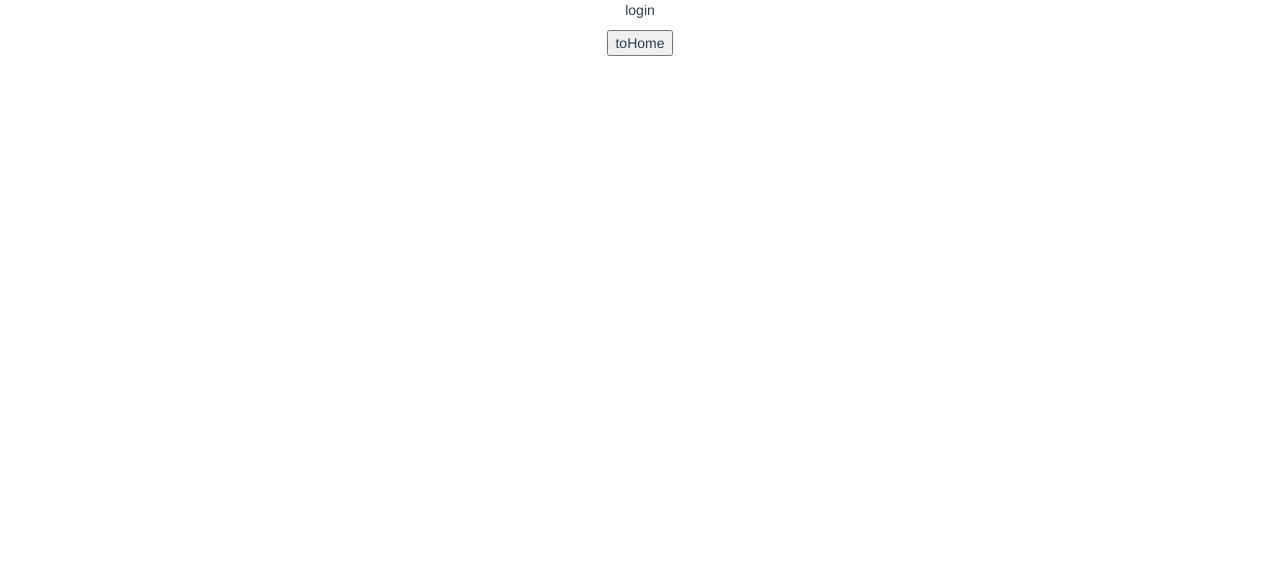
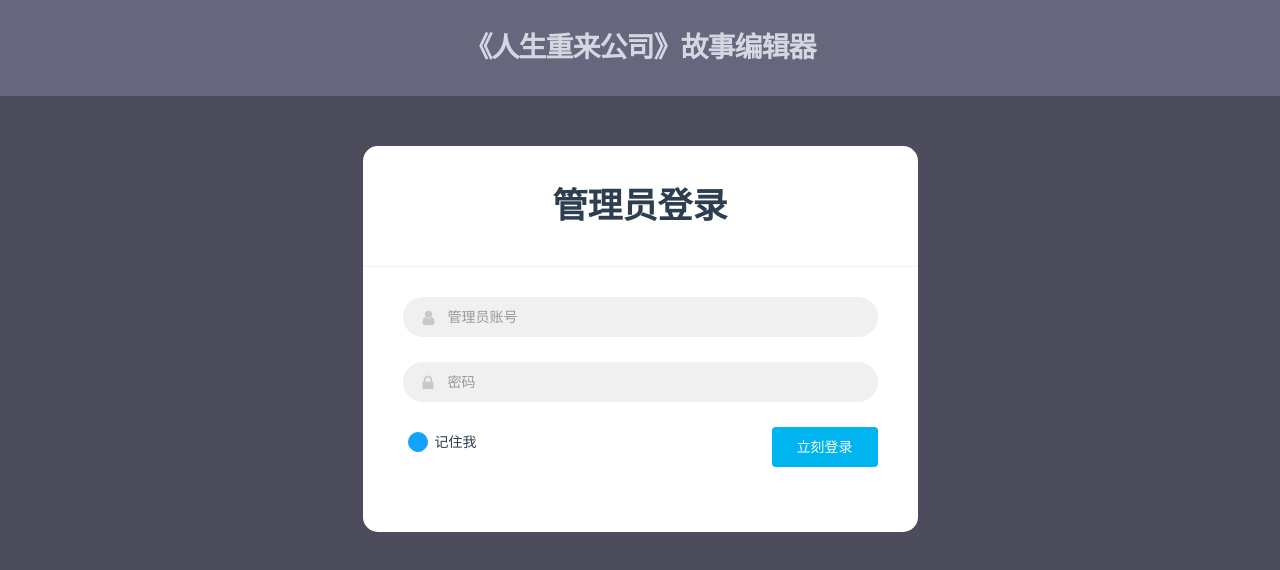
Before and after one commit to XS-Jinbert/lifeRestartStoryEdit, a Vue app: page /#/login in a window 1280 px wide. Shown: the top 570 px of the page. Built offline with nearby package versions, Linux system fonts and the light colour scheme.

Commit message:
安全登录

```diff
--- a/public/index.html
+++ b/public/index.html
@@ -12,6 +12,8 @@
     <script src="https://cdn.staticfile.org/jquery/2.1.1/jquery.min.js"></script>
     <!-- 最新的 Bootstrap 核心 JavaScript 文件 -->
     <script src="https://cdn.staticfile.org/twitter-bootstrap/3.3.7/js/bootstrap.min.js"></script>
+    <!-- Fontawesome -->
+    <link href="http://cdn.bootcss.com/font-awesome/4.6.3/css/font-awesome.min.css" rel="stylesheet">
     <title>
         <%= htmlWebpackPlugin.options.title %>
     </title>
--- a/src/components/datapanel/worldpanel.vue
+++ b/src/components/datapanel/worldpanel.vue
@@ -15,12 +15,14 @@
 
 <script>
 import datapanel from "./basepanel/datapanel.vue";
+import { useRouter } from "vue-router";
 export default {
   components: {
     panel: datapanel,
   },
   data() {
     return {
+      router: useRouter(),
       tableName: "基础信息：世界编辑",
       tableTitles: ["世界ID", "世界名字", "世界描述", "世界价值"],
       modalTitles: {
@@ -41,8 +43,14 @@ export default {
     };
   },
   methods: {
+    tologin() {
+      this.router.push({ name: "login" });
+    },
     GetAllItem() {
       console.log("请求ing");
+      if (this.axios.defaults.headers.common["token"] == null) {
+        this.tologin();
+      } else {
         this.axios
           .get("http://localhost:8848/world/findAll")
           .then((response) => {
@@ -55,6 +63,7 @@ export default {
             console.log("请求失败");
             console.log(error);
           });
+      }
     },
 
     // 更新查询出来的队列
--- a/src/home.vue
+++ b/src/home.vue
@@ -93,13 +93,3 @@ export default {
   },
 };
 </script>
-
-<style>
-#app {
-  font-family: Avenir, Helvetica, Arial, sans-serif;
-  -webkit-font-smoothing: antialiased;
-  -moz-osx-font-smoothing: grayscale;
-  text-align: center;
-  color: #2c3e50;
-}
-</style>
--- a/src/login.vue
+++ b/src/login.vue
@@ -1,6 +1,59 @@
 <template>
-  <p>login</p>
-  <button @click="toHome">toHome</button>
+  <header class="htmleaf-header">
+    <h1>《人生重来公司》故事编辑器</h1>
+    <div class="htmleaf-links"></div>
+  </header>
+  <div
+    class="demo form-bg"
+    style="
+      background-color: #4c4c5c;
+      padding: 50px;
+      width: 100%;
+      height: 100%;
+      position: fixed;
+    "
+  >
+    <div class="container">
+      <div class="row">
+        <div class="col-md-offset-3 col-md-6">
+          <form class="form-horizontal">
+            <span class="heading">管理员登录</span>
+            <div class="form-group">
+              <input
+                type="username"
+                class="form-control"
+                id="username"
+                placeholder="管理员账号"
+              />
+              <i class="fa fa-user"></i>
+            </div>
+            <div class="form-group">
+              <input
+                type="password"
+                class="form-control"
+                id="password"
+                placeholder="密码"
+              />
+              <i class="fa fa-lock"></i>
+            </div>
+            <div class="form-group">
+              <div class="main-checkbox">
+                <input
+                  type="checkbox"
+                  value="None"
+                  id="checkbox1"
+                  name="check"
+                />
+                <label for="checkbox1"></label>
+              </div>
+              <span class="text">记住我</span>
+              <button @click="loginRequest" class="btn btn-info">立刻登录</button>
+            </div>
+          </form>
+        </div>
+      </div>
+    </div>
+  </div>
 </template>
 
 <script>
@@ -15,6 +68,201 @@ export default {
     toHome() {
       this.router.push({ name: "home" });
     },
+    loginRequest() {
+      let unit = new FormData();
+
+      unit.append("username", document.getElementById('username').value);
+      unit.append("password", document.getElementById('password').value);
+      this.axios
+        .post("http://localhost:8848/login", unit)
+        .then((response) => {
+          if (this.result(response)) {
+            console.log(response);
+            this.login(response.data.extended.token);
+            alert("登录成功");
+          }
+        })
+        .catch(function (error) {
+          // 请求失败处理
+          console.log("请求失败");
+          console.log(error);
+        });
+    },
+    login(token){
+      this.axios.defaults.headers.common["token"] = token;
+      this.toHome();
+    },
+
+    // 处理返回信息
+    result(response) {
+      if (response.data.code == 200) {
+        return true;
+      } else {
+        alert(response.data.message);
+        return false;
+      }
+    },
   },
 };
 </script>
+
+<style>
+/* Header */
+.htmleaf-header {
+  padding: 1em 190px 1em;
+  letter-spacing: -1px;
+  text-align: center;
+  background: #66677c;
+}
+.htmleaf-header h1 {
+  color: #d5d6e2;
+  font-weight: 600;
+  font-size: 2em;
+  line-height: 1;
+  margin-bottom: 0;
+}
+.htmleaf-header h1 span {
+  display: block;
+  font-size: 60%;
+  font-weight: 400;
+  padding: 0.8em 0 0.5em 0;
+  color: #c3c8cd;
+}
+/* Top Navigation Style */
+.htmleaf-links {
+  position: relative;
+  display: inline-block;
+  white-space: nowrap;
+  font-size: 1.5em;
+  text-align: center;
+}
+/* footer */
+.htmleaf-footer {
+  width: 100%;
+  padding-top: 10px;
+}
+
+.form-horizontal {
+  background: #fff;
+  padding-bottom: 40px;
+  border-radius: 15px;
+  text-align: center;
+}
+.form-horizontal .heading {
+  display: block;
+  font-size: 35px;
+  font-weight: 700;
+  padding: 35px 0;
+  border-bottom: 1px solid #f0f0f0;
+  margin-bottom: 30px;
+}
+.form-horizontal .form-group {
+  padding: 0 40px;
+  margin: 0 0 25px 0;
+  position: relative;
+}
+.form-horizontal .form-control {
+  background: #f0f0f0;
+  border: none;
+  border-radius: 20px;
+  box-shadow: none;
+  padding: 0 20px 0 45px;
+  height: 40px;
+  transition: all 0.3s ease 0s;
+}
+.form-horizontal .form-control:focus {
+  background: #e0e0e0;
+  box-shadow: none;
+  outline: 0 none;
+}
+.form-horizontal .form-group i {
+  position: absolute;
+  top: 12px;
+  left: 60px;
+  font-size: 17px;
+  color: #c8c8c8;
+  transition: all 0.5s ease 0s;
+}
+.form-horizontal .form-control:focus + i {
+  color: #00b4ef;
+}
+.form-horizontal .fa-question-circle {
+  display: inline-block;
+  position: absolute;
+  top: 12px;
+  right: 60px;
+  font-size: 20px;
+  color: #808080;
+  transition: all 0.5s ease 0s;
+}
+.form-horizontal .fa-question-circle:hover {
+  color: #000;
+}
+.form-horizontal .main-checkbox {
+  float: left;
+  width: 20px;
+  height: 20px;
+  background: #11a3fc;
+  border-radius: 50%;
+  position: relative;
+  margin: 5px 0 0 5px;
+  border: 1px solid #11a3fc;
+}
+.form-horizontal .main-checkbox label {
+  width: 20px;
+  height: 20px;
+  position: absolute;
+  top: 0;
+  left: 0;
+  cursor: pointer;
+}
+.form-horizontal .main-checkbox label:after {
+  content: "";
+  width: 10px;
+  height: 5px;
+  position: absolute;
+  top: 5px;
+  left: 4px;
+  border: 3px solid #fff;
+  border-top: none;
+  border-right: none;
+  background: transparent;
+  opacity: 0;
+  -webkit-transform: rotate(-45deg);
+  transform: rotate(-45deg);
+}
+.form-horizontal .main-checkbox input[type="checkbox"] {
+  visibility: hidden;
+}
+.form-horizontal .main-checkbox input[type="checkbox"]:checked + label:after {
+  opacity: 1;
+}
+.form-horizontal .text {
+  float: left;
+  margin-left: 7px;
+  line-height: 20px;
+  padding-top: 5px;
+  text-transform: capitalize;
+}
+.form-horizontal .btn {
+  float: right;
+  font-size: 14px;
+  color: #fff;
+  background: #00b4ef;
+  padding: 10px 25px;
+  border: none;
+  text-transform: capitalize;
+  transition: all 0.5s ease 0s;
+}
+@media only screen and (max-width: 479px) {
+  .form-horizontal .form-group {
+    padding: 0 25px;
+  }
+  .form-horizontal .form-group i {
+    left: 45px;
+  }
+  .form-horizontal .btn {
+    padding: 10px 20px;
+  }
+}
+</style>
```
Lines whose indentation alone changed are shown as unchanged.
